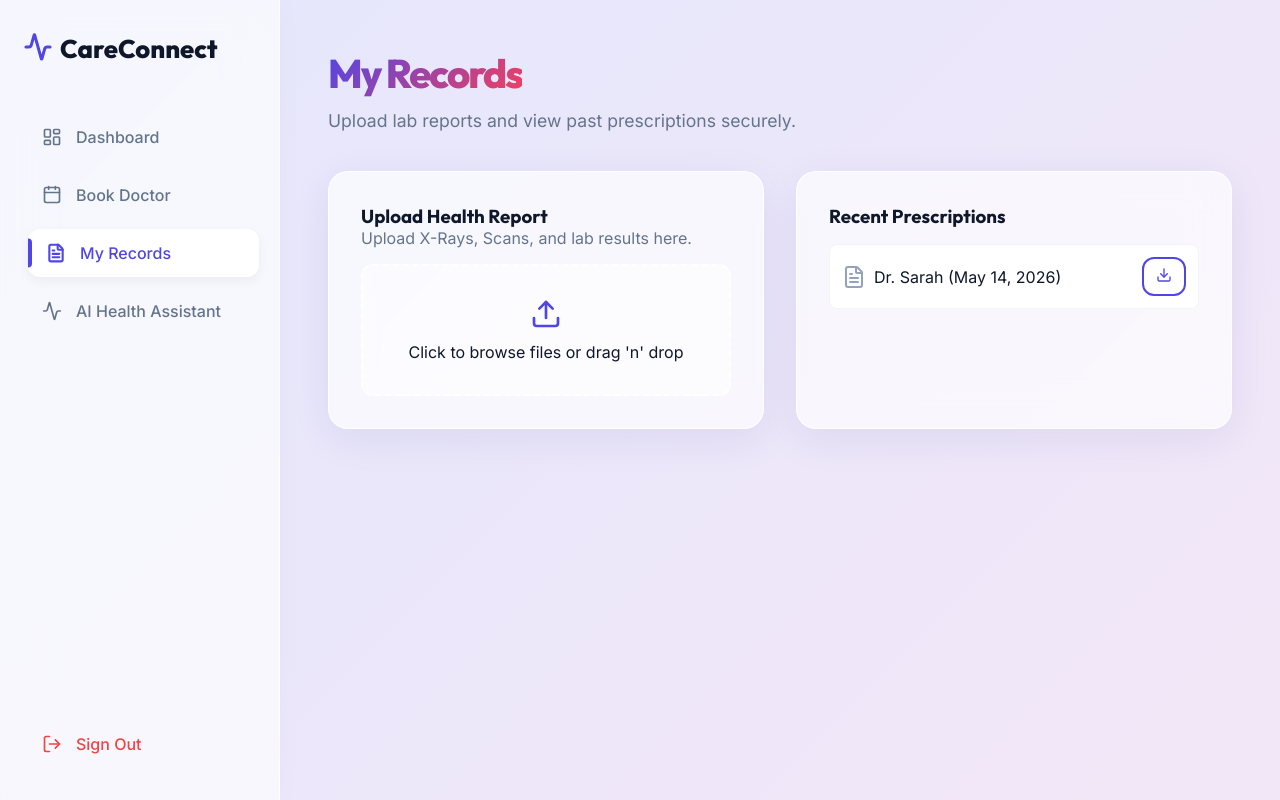
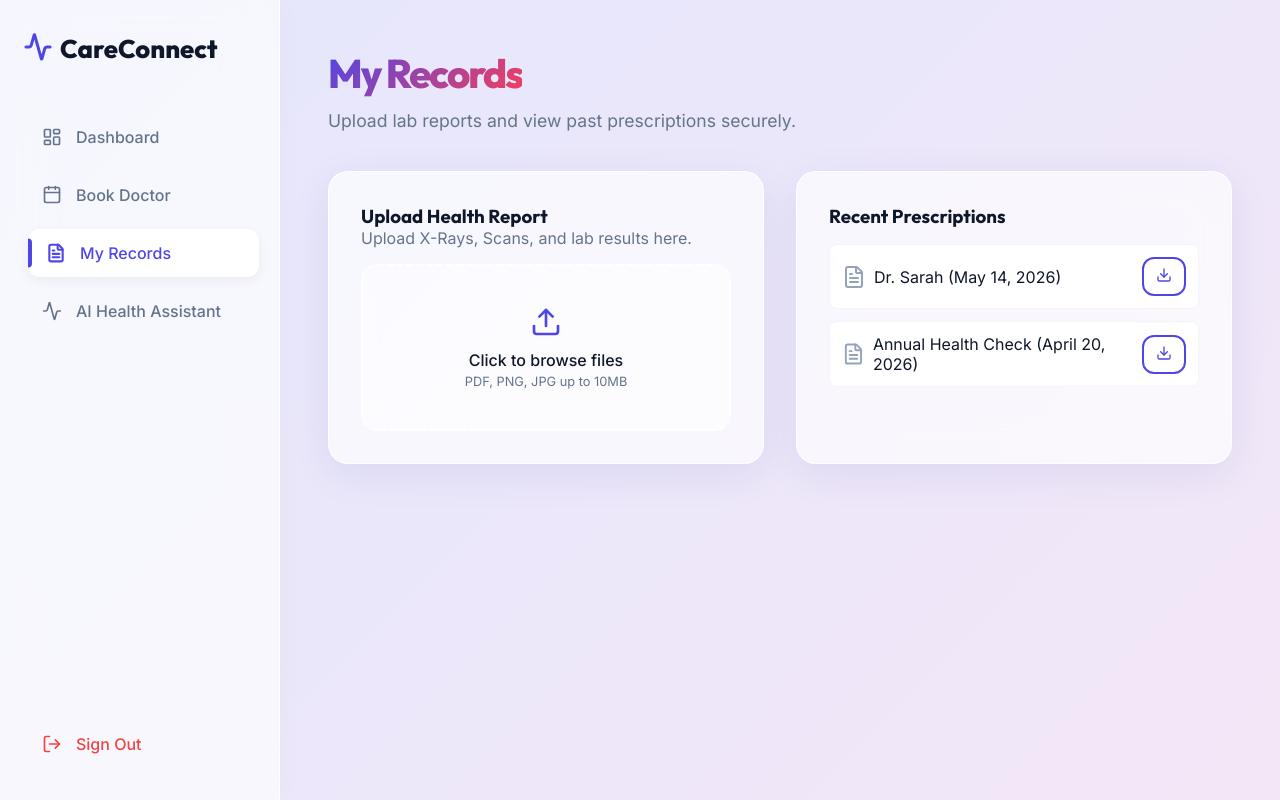
Before and after one commit to ARUNKARTHICKEYAN2006/careconnect_final, a React app in the folder frontend/: page /patient/records in a window 1280 px wide. Built offline with nearby package versions, Linux system fonts and the light colour scheme; no server answers; the HTML template or start-up script is replaced by a standard one.

Commit message:
feat: implement real file upload logic and backend dir safety

```diff
--- a/frontend/src/pages/patient/Records.jsx
+++ b/frontend/src/pages/patient/Records.jsx
@@ -1,7 +1,42 @@
-import React from 'react';
-import { Upload, Download, FileText } from 'lucide-react';
+import React, { useState, useRef } from 'react';
+import { Upload, Download, FileText, CheckCircle, Loader2 } from 'lucide-react';
+import API_BASE_URL from '../../config';
 
 const Records = () => {
+  const [uploading, setUploading] = useState(false);
+  const [success, setSuccess] = useState(false);
+  const fileInputRef = useRef(null);
+
+  const handleUpload = async (event) => {
+    const file = event.target.files[0];
+    if (!file) return;
+
+    setUploading(true);
+    setSuccess(false);
+
+    const formData = new FormData();
+    formData.append('report', file);
+
+    try {
+      const response = await fetch(`${API_BASE_URL}/api/upload/report`, {
+        method: 'POST',
+        body: formData,
+      });
+
+      if (response.ok) {
+        setSuccess(true);
+        setTimeout(() => setSuccess(false), 3000);
+      } else {
+        alert('Upload failed. Please try again.');
+      }
+    } catch (error) {
+      console.error('Upload Error:', error);
+      alert('Error connecting to the server.');
+    } finally {
+      setUploading(false);
+    }
+  };
+
   return (
     <div>
       <h1 className="page-title">My Records</h1>
@@ -11,9 +46,39 @@ const Records = () => {
         <div className="glass-panel">
           <h3>Upload Health Report</h3>
           <p style={{ color: 'var(--text-light)', marginBottom: '16px' }}>Upload X-Rays, Scans, and lab results here.</p>
-          <div style={{ border: '2px dashed var(--glass-border)', padding: '32px', textAlign: 'center', borderRadius: '12px', cursor: 'pointer', background: 'rgba(255,255,255,0.5)' }}>
-            <Upload size={32} color="var(--primary)" style={{ margin: '0 auto 8px' }} />
-            <p>Click to browse files or drag 'n' drop</p>
+
+          <input
+            type="file"
+            ref={fileInputRef}
+            onChange={handleUpload}
+            style={{ display: 'none' }}
+            accept=".pdf,.jpg,.jpeg,.png"
+          />
+
+          <div
+            onClick={() => !uploading && fileInputRef.current.click()}
+            style={{
+              border: '2px dashed var(--glass-border)',
+              padding: '40px',
+              textAlign: 'center',
+              borderRadius: '16px',
+              cursor: uploading ? 'not-allowed' : 'pointer',
+              background: 'rgba(255,255,255,0.5)',
+              transition: 'all 0.3s ease'
+            }}
+          >
+            {uploading ? (
+              <Loader2 size={32} color="var(--primary)" className="animate-spin" style={{ margin: '0 auto 8px' }} />
+            ) : success ? (
+              <CheckCircle size={32} color="var(--success)" style={{ margin: '0 auto 8px' }} />
+            ) : (
+              <Upload size={32} color="var(--primary)" style={{ margin: '0 auto 8px' }} />
+            )}
+
+            <p style={{ fontWeight: 500 }}>
+              {uploading ? 'Uploading your report...' : success ? 'Upload Successful!' : 'Click to browse files'}
+            </p>
+            <p style={{ fontSize: '0.8rem', color: 'var(--text-light)', marginTop: '4px' }}>PDF, PNG, JPG up to 10MB</p>
           </div>
         </div>
 
@@ -21,9 +86,16 @@ const Records = () => {
           <h3>Recent Prescriptions</h3>
           <div style={{ display: 'flex', flexDirection: 'column', gap: '12px', marginTop: '16px' }}>
             <div style={{ display: 'flex', justifyContent: 'space-between', alignItems: 'center', padding: '12px', background: 'white', borderRadius: '8px', border: '1px solid #f1f5f9' }}>
+               <div style={{ display: 'flex', alignItems: 'center', gap: '8px' }}>
+                <FileText color="#94a3b8" />
+                <span>Dr. Sarah (May 14, 2026)</span>
+              </div>
+              <button className="btn-secondary" style={{ padding: '8px 12px' }}><Download size={16} /></button>
+            </div>
+            <div style={{ display: 'flex', justifyContent: 'space-between', alignItems: 'center', padding: '12px', background: 'white', borderRadius: '8px', border: '1px solid #f1f5f9' }}>
               <div style={{ display: 'flex', alignItems: 'center', gap: '8px' }}>
                 <FileText color="#94a3b8" />
-                <span>Dr. Sarah (May 14, 2026)</span>
+                <span>Annual Health Check (April 20, 2026)</span>
               </div>
               <button className="btn-secondary" style={{ padding: '8px 12px' }}><Download size={16} /></button>
             </div>
```
Also changed, not shown: 1 other file (tests, documents, lock files or other folders).
